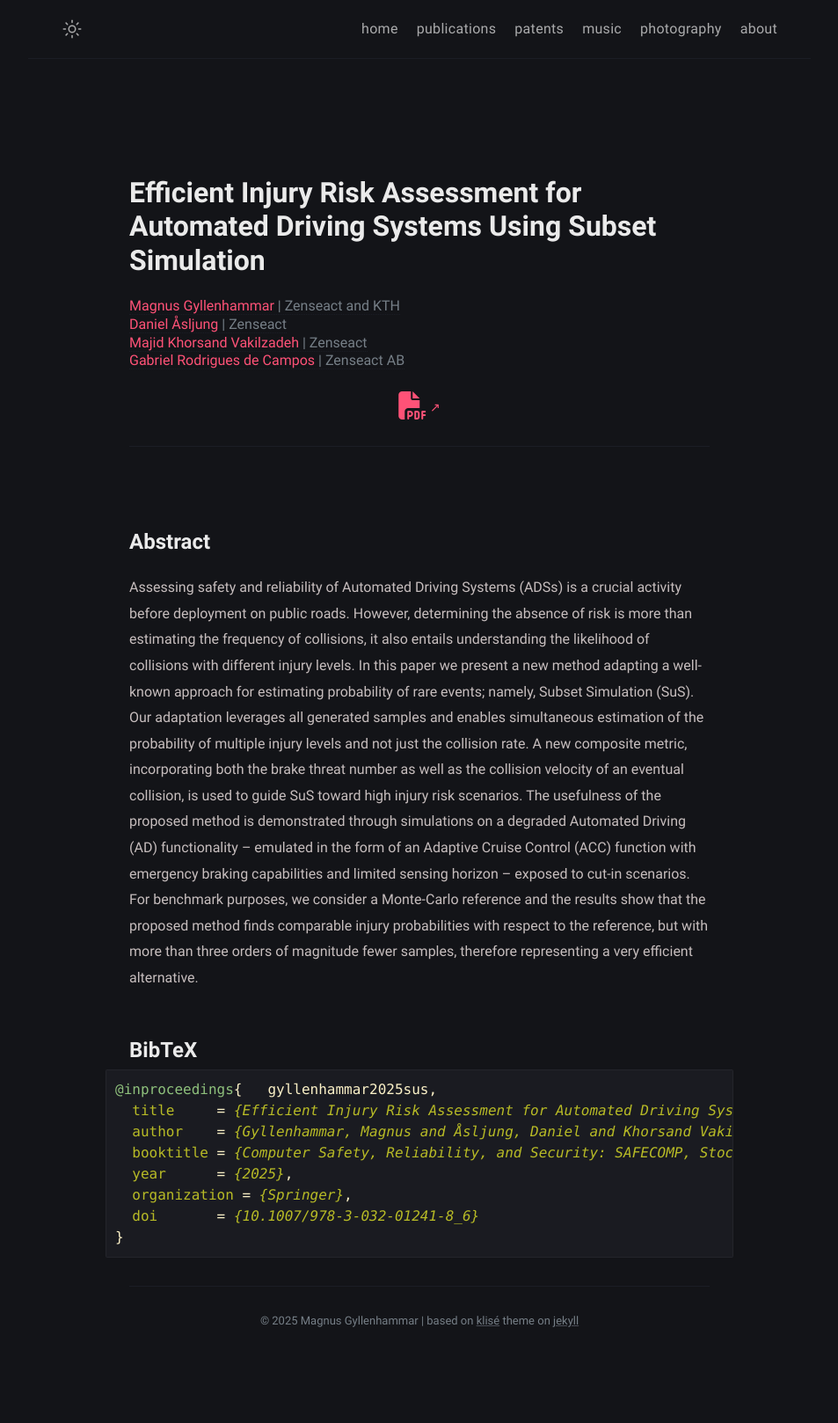
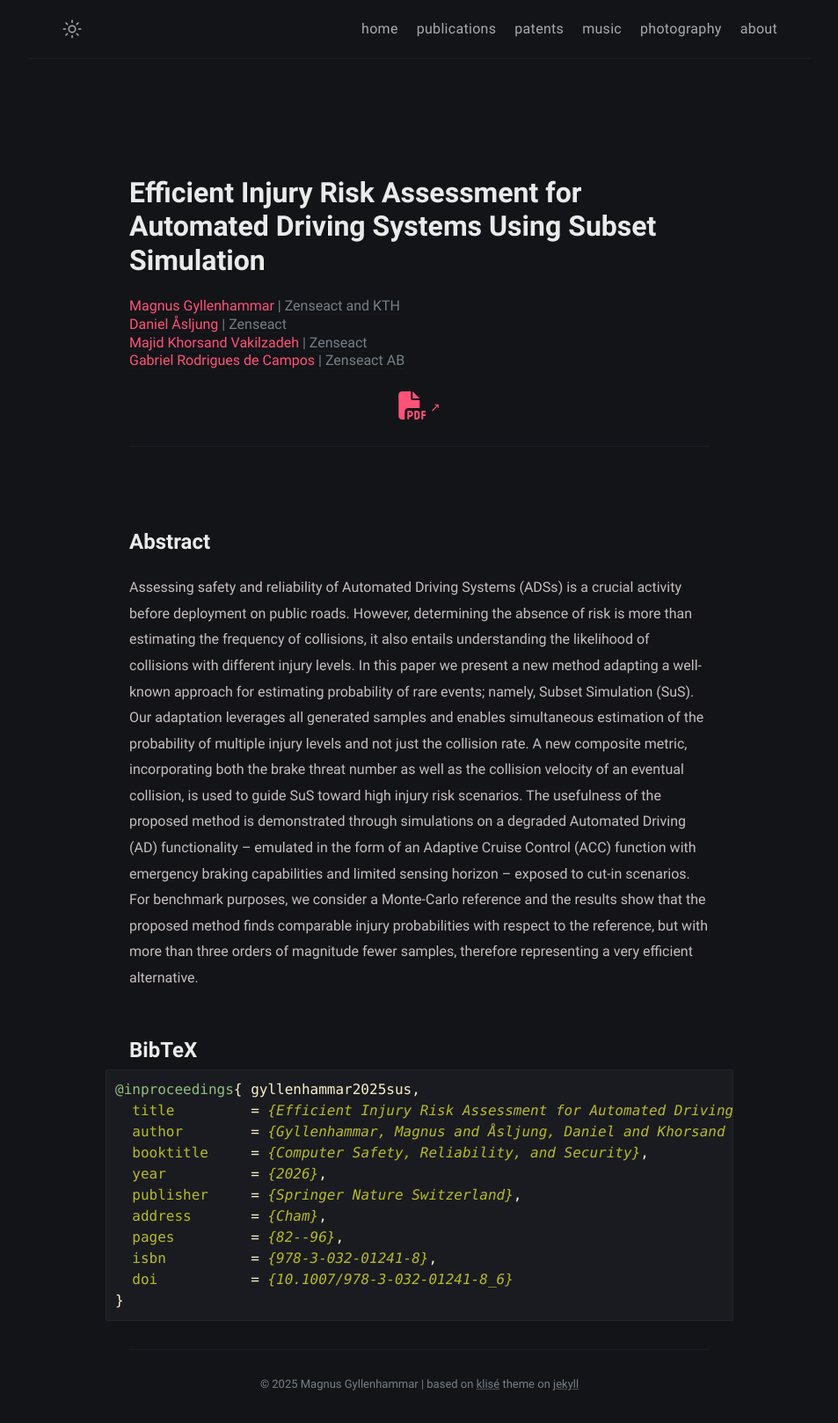
Before and after one commit to maggyl/maggyl.github.io, a Jekyll site: the page built from _publications/sus-severity/2025-09-10-sus-with-severity.md, in a window 1280 px wide. Shown: the whole page at 88% size, without its empty margins (163-1116 px from the left). Built offline with Jekyll 4.4.1, drawn with Linux system fonts in a browser that asks for light colours; before the commit the page ends 1546 px from its top, so only the background shows below that.

Commit message:
Updating bibtex for sassur and safecomp papers

````diff
--- a/_publications/sus-severity/2025-09-10-sus-with-severity.md
+++ b/_publications/sus-severity/2025-09-10-sus-with-severity.md
@@ -20,12 +20,15 @@ Assessing safety and reliability of Automated Driving Systems (ADSs) is a crucia
 
 # BibTeX
 ```bibtex
-@inproceedings{   gyllenhammar2025sus,
-  title     = {Efficient Injury Risk Assessment for Automated Driving Systems Using Subset Simulation},
-  author    = {Gyllenhammar, Magnus and Åsljung, Daniel and Khorsand Vakilzadeh, Majid and Rodrigues de Campos, Gabriel},
-  booktitle = {Computer Safety, Reliability, and Security: SAFECOMP, Stockholm, Sweden, September 10-12},
-  year      = {2025},
-  organization = {Springer},
-  doi       = {10.1007/978-3-032-01241-8_6}
+@inproceedings{ gyllenhammar2025sus,
+  title         = {Efficient Injury Risk Assessment for Automated Driving Systems Using Subset Simulation},
+  author        = {Gyllenhammar, Magnus and Åsljung, Daniel and Khorsand Vakilzadeh, Majid and Rodrigues de Campos, Gabriel},
+  booktitle     = {Computer Safety, Reliability, and Security},
+  year          = {2026},
+  publisher     = {Springer Nature Switzerland},
+  address       = {Cham},
+  pages         = {82--96},
+  isbn          = {978-3-032-01241-8},
+  doi           = {10.1007/978-3-032-01241-8_6}
 }
 ```
````
Also changed, not shown: _publications/sassur25/2025-09-09-argumentFragment.md (+6 -3 lines).
